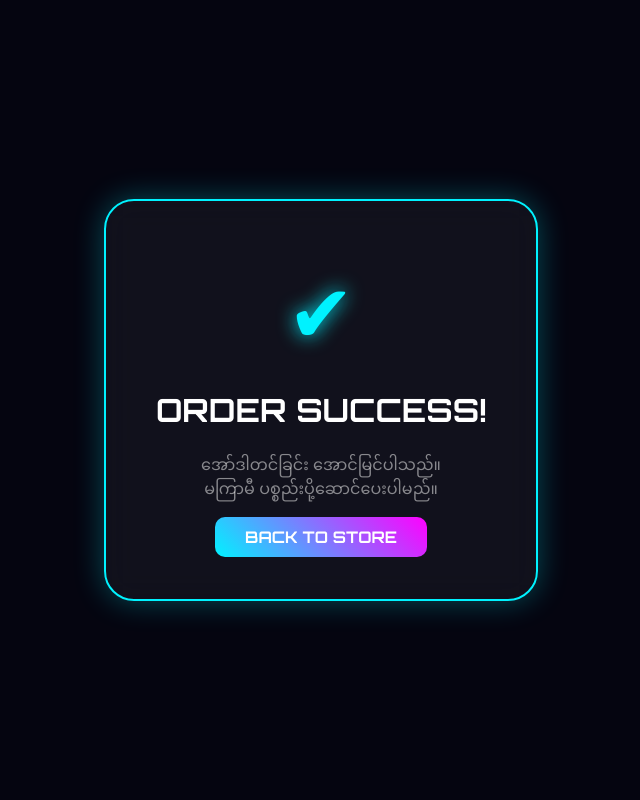
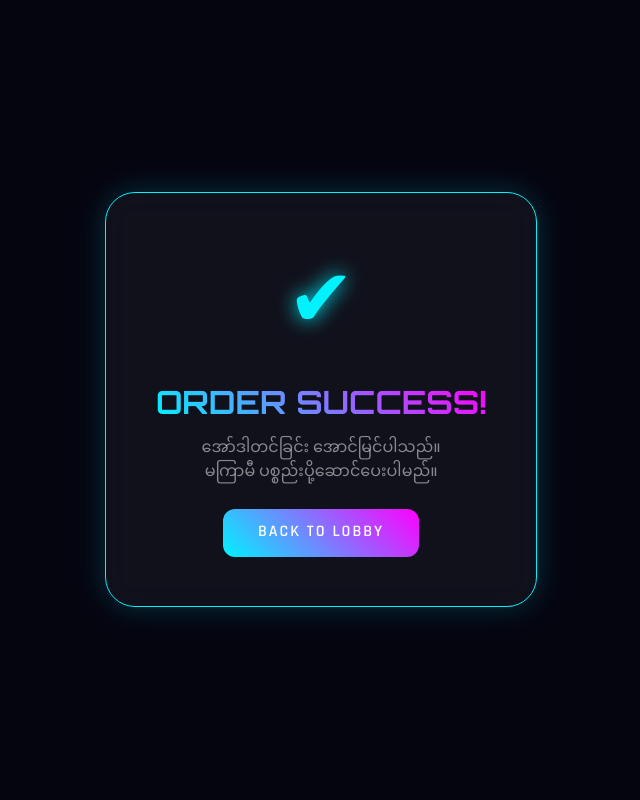
Before and after one commit to Kuu503/KT-Digital-Store, a Flask app: template templates/success.html in a window 1280 px wide. Shown: the whole page, without its empty margins (319-959 px from the left). Run offline with Flask 3, Linux system fonts and the light colour scheme; the template is opened without the code that fills it, so the values that code supplies are empty.

Commit message:
Update success.html

```diff
--- a/templates/success.html
+++ b/templates/success.html
@@ -5,25 +5,40 @@
     <meta name="viewport" content="width=device-width, initial-scale=1.0">
     <title>Success - DigitByKT</title>
     <link href="https://cdn.jsdelivr.net/npm/bootstrap@5.3.0/dist/css/bootstrap.min.css" rel="stylesheet">
-    <link href="https://fonts.googleapis.com/css2?family=Orbitron:wght@700&display=swap" rel="stylesheet">
+    <link href="https://fonts.googleapis.com/css2?family=Orbitron:wght@700&family=Rajdhani:wght@600&display=swap" rel="stylesheet">
     <style>
-        body { background: #050510; color: #fff; height: 100vh; display: flex; align-items: center; justify-content: center; font-family: 'Orbitron', sans-serif; }
+        :root { --neon-cyan: #00f2ff; --neon-pink: #ff00ff; }
+        body {
+            background: #050510; color: #fff; height: 100vh; display: flex;
+            align-items: center; justify-content: center; font-family: 'Rajdhani', sans-serif;
+            overflow: hidden;
+        }
         .success-card {
             background: rgba(255, 255, 255, 0.05); backdrop-filter: blur(15px); padding: 50px;
-            border-radius: 30px; border: 2px solid #00f2ff; text-align: center;
-            box-shadow: 0 0 30px rgba(0, 242, 255, 0.3); animation: zoomIn 0.5s;
+            border-radius: 30px; border: 1px solid var(--neon-cyan); text-align: center;
+            box-shadow: 0 0 30px rgba(0, 242, 255, 0.2); animation: zoomIn 0.5s cubic-bezier(0.175, 0.885, 0.32, 1.275);
         }
-        .checkmark { font-size: 80px; color: #00f2ff; text-shadow: 0 0 20px #00f2ff; margin-bottom: 20px; }
-        .btn-home { background: linear-gradient(45deg, #00f2ff, #ff00ff); border: none; color: #fff; padding: 10px 30px; border-radius: 10px; text-decoration: none; transition: 0.3s; }
-        .btn-home:hover { transform: scale(1.1); box-shadow: 0 0 20px #ff00ff; }
+        /* အောင်မြင်ကြောင်းပြတဲ့ Animated Icon */
+        .checkmark-wrapper { font-size: 80px; color: var(--neon-cyan); text-shadow: 0 0 20px var(--neon-cyan); margin-bottom: 20px; animation: bounceIn 1s; }
+
+        h2 { font-family: 'Orbitron', sans-serif; font-size: 2rem; background: linear-gradient(45deg, var(--neon-cyan), var(--neon-pink)); -webkit-background-clip: text; -webkit-text-fill-color: transparent; margin-bottom: 15px; }
+
+        .btn-home {
+            background: linear-gradient(45deg, var(--neon-cyan), var(--neon-pink)); border: none; color: #fff; padding: 12px 35px; border-radius: 12px;
+            text-decoration: none; font-weight: 700; text-transform: uppercase; letter-spacing: 2px; transition: 0.4s; display: inline-block;
+        }
+        .btn-home:hover { transform: scale(1.1) translateY(-5px); box-shadow: 0 0 30px var(--neon-pink); color: #fff; }
+
+        @keyframes zoomIn { from { opacity: 0; transform: scale(0.5); } to { opacity: 1; transform: scale(1); } }
+        @keyframes bounceIn { 0% { transform: scale(0); } 50% { transform: scale(1.2); } 100% { transform: scale(1); } }
     </style>
 </head>
 <body>
     <div class="success-card">
-        <div class="checkmark">✔</div>
-        <h2 class="mb-4">ORDER SUCCESS!</h2>
-        <p class="mb-4 text-white-50" style="font-family: sans-serif;">အော်ဒါတင်ခြင်း အောင်မြင်ပါသည်။<br>မကြာမီ ပစ္စည်းပို့ဆောင်ပေးပါမည်။</p>
-        <a href="/" class="btn-home">BACK TO STORE</a>
+        <div class="checkmark-wrapper">✔</div>
+        <h2>ORDER SUCCESS!</h2>
+        <p class="mb-4 text-white-50">အော်ဒါတင်ခြင်း အောင်မြင်ပါသည်။<br>မကြာမီ ပစ္စည်းပို့ဆောင်ပေးပါမည်။</p>
+        <a href="/" class="btn-home">BACK TO LOBBY</a>
     </div>
 </body>
 </html>
```
